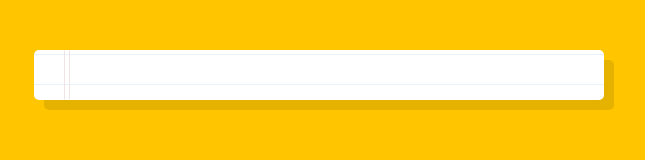
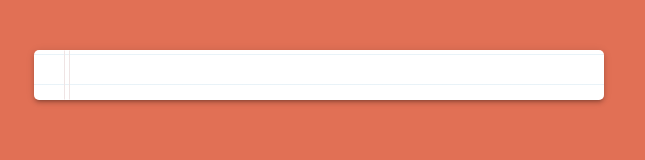
Before and after one commit to eneax/JavaScript30, a website: page 20 - Speech Detection/index.html in a window 1280 px wide. Shown: the whole page, without its empty margins (321-966 px from the left). Drawn offline with Linux system fonts and the light colour scheme.

Commit message:
Update box-shadow

```diff
--- a/20 - Speech Detection/style.css
+++ b/20 - Speech Detection/style.css
@@ -3,23 +3,25 @@ html {
 }
 
 body {
-  background:#ffc600;
-  font-family: 'helvetica neue';
+  background: #e17055;
+  font-family: -apple-system,BlinkMacSystemFont,Segoe UI,Roboto,Oxygen-Sans,Ubuntu,Cantarell,Helvetica Neue,sans-serif;
   font-weight: 200;
   font-size: 20px;
 }
 
 .words {
-  max-width:500px;
-  margin:50px auto;
-  background:white;
-  border-radius:5px;
-  box-shadow:10px 10px 0 rgba(0,0,0,0.1);
-  padding:1rem 2rem 1rem 5rem;
+  max-width: 500px;
+  margin: 50px auto;
+  background: #fff;
+  border-radius: 5px;
+  box-shadow: 0 3px 4px 0 rgba(0, 0, 0, .14),
+              0 3px 3px -2px rgba(0, 0, 0, .2),
+              0 1px 8px 0 rgba(0, 0, 0, .12);
+  padding: 1rem 2rem 1rem 5rem;
   background: -webkit-gradient(linear, 0 0, 0 100%, from(#d9eaf3), color-stop(4%, #fff)) 0 4px;
   background-size: 100% 3rem;
   position: relative;
-  line-height:3rem;
+  line-height: 3rem;
 }
 p {
   margin: 0 0 3rem;
```
